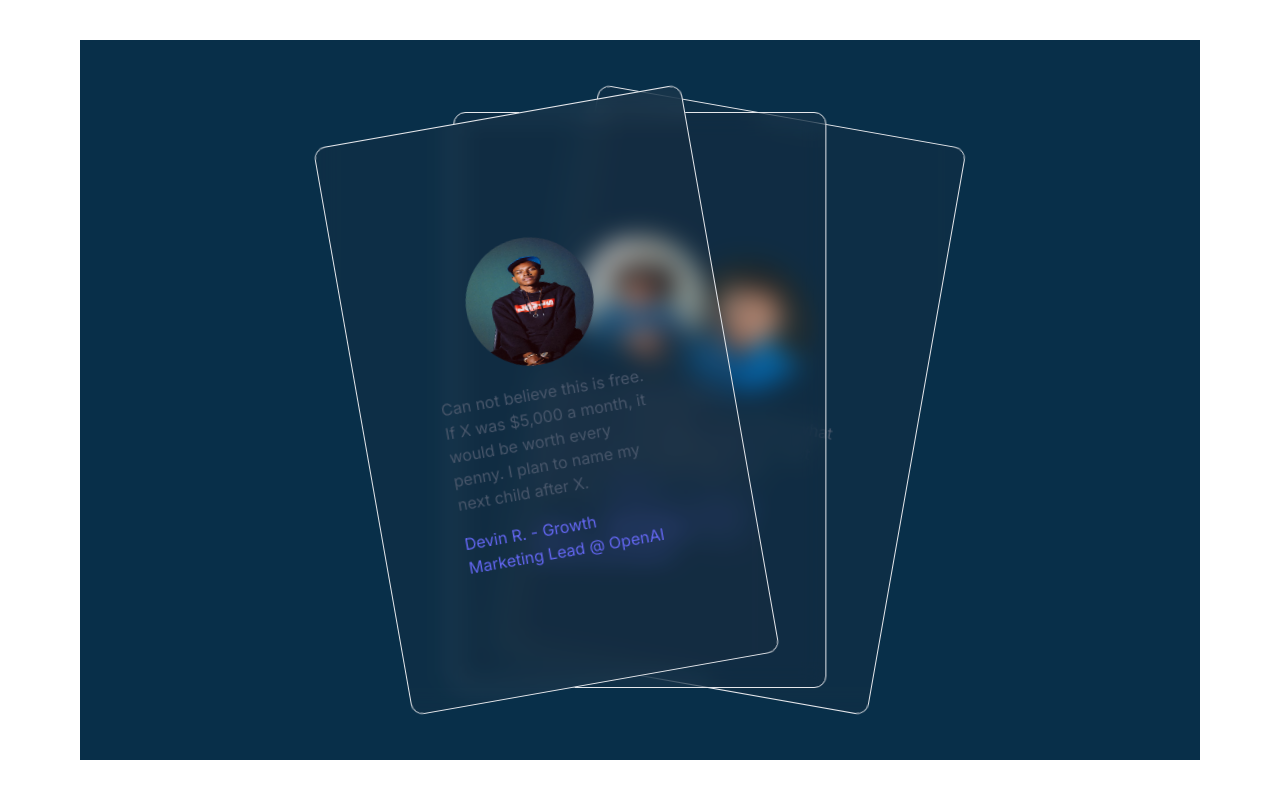
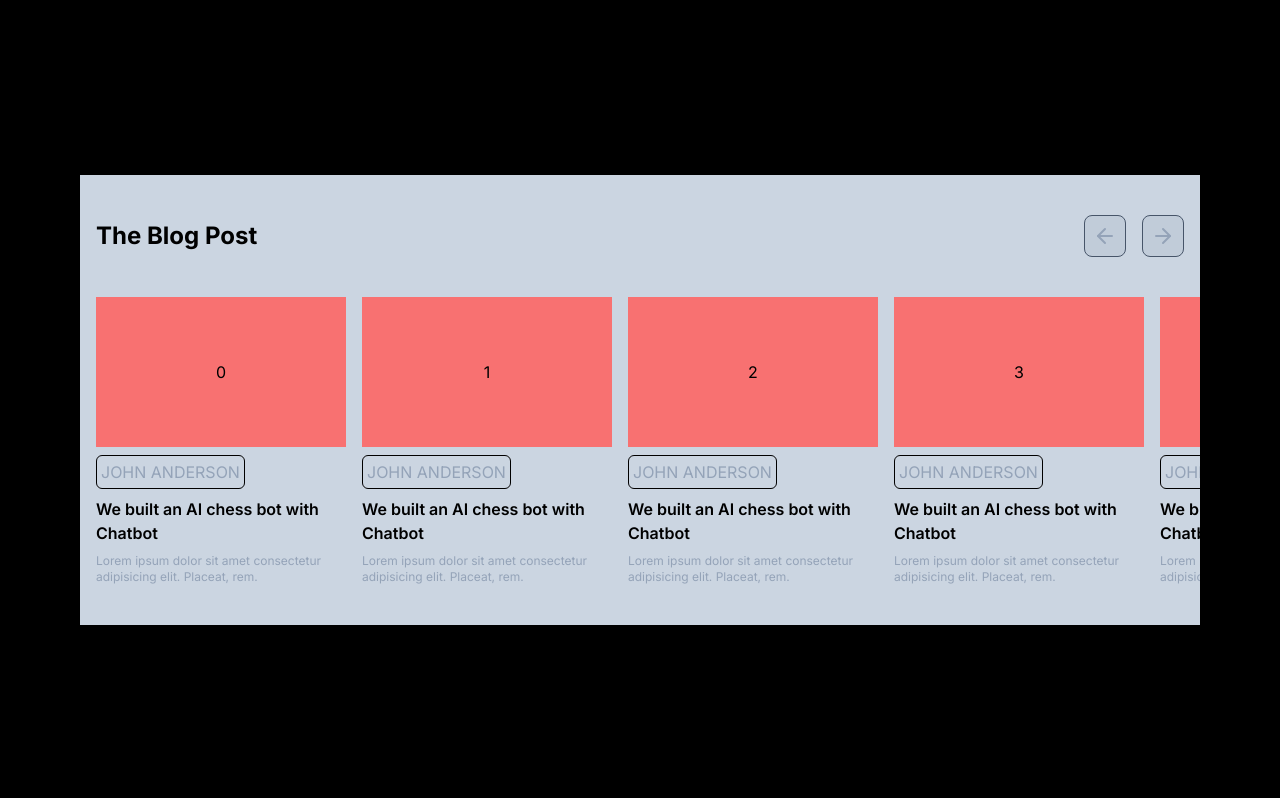
Before and after one commit to weeeeey/zeroUI, a Next.js app: page / in a window 1280 px wide. Built offline with nearby package versions, Linux system fonts and the light colour scheme.

Commit message:
carousel blog && useInview

```diff
--- a/app/page.tsx
+++ b/app/page.tsx
@@ -2,11 +2,12 @@
 
 import { ColorChageLayout } from '@/components/ui/cards/color-change';
 import { ShuffleLayout } from '@/components/ui/cards/shuffle';
+import { BlogPostLayout } from '@/components/ui/carousels/blog-post';
 
 const MainPage = () => {
     return (
-        <div className="bg-white w-full h-full  flex justify-center items-center px-20 py-10">
-            <ShuffleLayout />
+        <div className="bg-black w-full h-full  flex justify-center items-center px-20 py-10">
+            <BlogPostLayout />
         </div>
     );
 };
--- /dev/null
+++ b/components/ui/carousels/blog-post.tsx
@@ -0,0 +1,144 @@
+'use client';
+import { ArrowLeft, ArrowRight } from 'lucide-react';
+import React, { useEffect, useRef, useState } from 'react';
+import { DUMMY_TEXT } from '../cards';
+import { useInView } from 'framer-motion';
+
+const Disable =
+    'cursor-not-allowed border-slate-600 bg-slate-400/20 text-slate-400';
+
+export const BlogPostLayout = () => {
+    const [currentX, setCurrentX] = useState(0);
+    const [disabledLeft, setDisabledLeft] = useState(false);
+    const [disabledRight, setDisabledRight] = useState(false);
+
+    const moveLeft = () => {
+        if (disabledLeft) return;
+        setCurrentX(currentX - 270);
+    };
+    const moveRight = () => {
+        if (disabledRight) return;
+        setCurrentX(currentX + 270);
+    };
+    return (
+        <div className="w-full  h-auto bg-slate-300 px-4 py-10 overflow-hidden">
+            <div className="mb-10 flex justify-between items-center">
+                <h1 className="text-2xl font-bold">The Blog Post</h1>
+                <div className="flex justify-center items-center space-x-4">
+                    <button
+                        onClick={moveLeft}
+                        className={`${
+                            disabledLeft && Disable
+                        } p-2 rounded-lg border-black border`}
+                    >
+                        <ArrowLeft />
+                    </button>
+                    <button
+                        onClick={moveRight}
+                        className={`${
+                            disabledRight && Disable
+                        } p-2 rounded-lg border-black border`}
+                    >
+                        <ArrowRight />
+                    </button>
+                </div>
+            </div>
+            <BlogPost
+                currentX={currentX}
+                handleLeft={() => setDisabledLeft((p) => !p)}
+                handleRight={() => setDisabledRight((p) => !p)}
+                disabledLeft={disabledLeft}
+                disabledRight={disabledRight}
+            />
+        </div>
+    );
+};
+
+interface BlogPostProps {
+    currentX: number;
+    handleLeft: () => void;
+    handleRight: () => void;
+    disabledLeft: boolean;
+    disabledRight: boolean;
+}
+
+const BlogPost = ({
+    currentX,
+    handleLeft,
+    handleRight,
+    disabledLeft,
+    disabledRight,
+}: BlogPostProps) => {
+    return (
+        <div
+            style={{ transform: `translateX(-${currentX}px)` }}
+            className="w-[1500vw] flex space-x-4 transition-all duration-500 "
+        >
+            {Array.from({ length: 10 }).map((_, i) => (
+                <BlogPostItem
+                    key={i}
+                    idx={i}
+                    handleLeft={handleLeft}
+                    handleRight={handleRight}
+                    isFirstChild={i === 0}
+                    isLastChild={i === 9}
+                    disabledLeft={disabledLeft}
+                    disabledRight={disabledRight}
+                />
+            ))}
+        </div>
+    );
+};
+interface BlogPostItemProps extends Omit<BlogPostProps, 'currentX'> {
+    idx: number;
+    isFirstChild?: boolean;
+    isLastChild?: boolean;
+    disabledLeft: boolean;
+    disabledRight: boolean;
+}
+
+const BlogPostItem = ({
+    idx,
+    handleLeft,
+    handleRight,
+    isFirstChild,
+    isLastChild,
+    disabledLeft,
+    disabledRight,
+}: BlogPostItemProps) => {
+    const ref = useRef<HTMLDivElement>(null);
+    const inView = useInView(ref, { amount: 1 });
+
+    useEffect(() => {
+        if (isLastChild && inView) {
+            handleRight();
+        }
+        if (disabledRight && isLastChild && !inView) {
+            handleRight();
+        }
+    }, [inView, isLastChild]);
+
+    useEffect(() => {
+        if (isFirstChild && inView) {
+            handleLeft();
+        }
+        if (disabledLeft && isFirstChild && !inView) {
+            handleLeft();
+        }
+    }, [inView, isFirstChild]);
+
+    return (
+        <div ref={ref} className="w-[250px] h-full space-y-2">
+            <div className="w-[250px] h-[150px] bg-red-400 flex justify-center items-center">
+                {idx}
+            </div>
+            <div className="uppercase p-1 border border-black text-slate-400 inline-block rounded-md">
+                john anderson
+            </div>
+            <div className="font-semibold">
+                We built an AI chess bot with Chatbot
+            </div>
+            <p className="text-xs text-slate-400">{DUMMY_TEXT}</p>
+        </div>
+    );
+};
```
